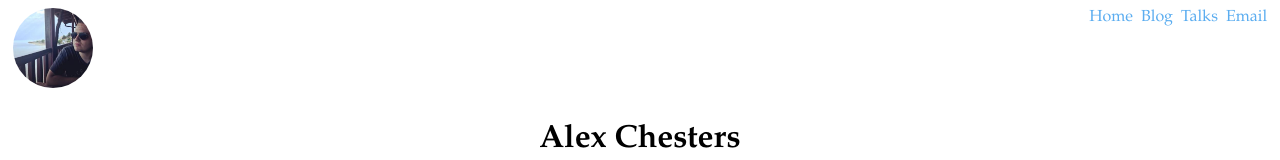
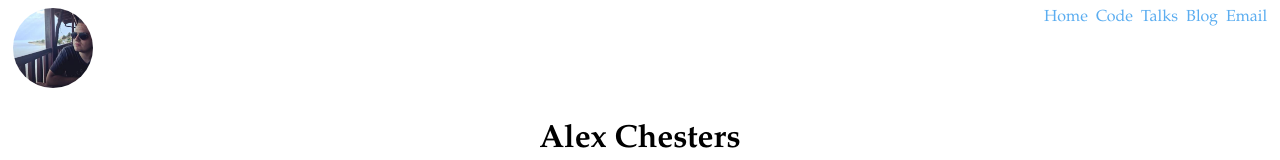
Before and after one commit to AlexChesters/cheste.rs, a React app in the folder static/: page / in a window 1280 px wide. Shown: the top 160 px of the page. Built offline with nearby package versions, Linux system fonts and the light colour scheme.

Commit message:
add github link

```diff
--- a/static/src/components/page-skeleton/index.jsx
+++ b/static/src/components/page-skeleton/index.jsx
@@ -9,8 +9,9 @@ const Skeleton = (props) => {
       <header className='header'>
         <img className='avatar' src='/assets/img/me.jpg' alt='Image of Alex Chesters' />
         <a href='mailto:alex@cheste.rs' className='header__item header__item--right-aligned blue'>Email</a>
+        <a href='/blog' className='header__item header__item--right-aligned blue'>Blog</a>
         <a href='/talks' className='header__item header__item--right-aligned blue'>Talks</a>
-        <a href='/blog' className='header__item header__item--right-aligned blue'>Blog</a>
+        <a href='https://github.com/AlexChesters' className='header__item header__item--right-aligned blue'>Code</a>
         <a href='/' className='header__item header__item--right-aligned blue'>Home</a>
       </header>
       <main className='main-content'>
```
